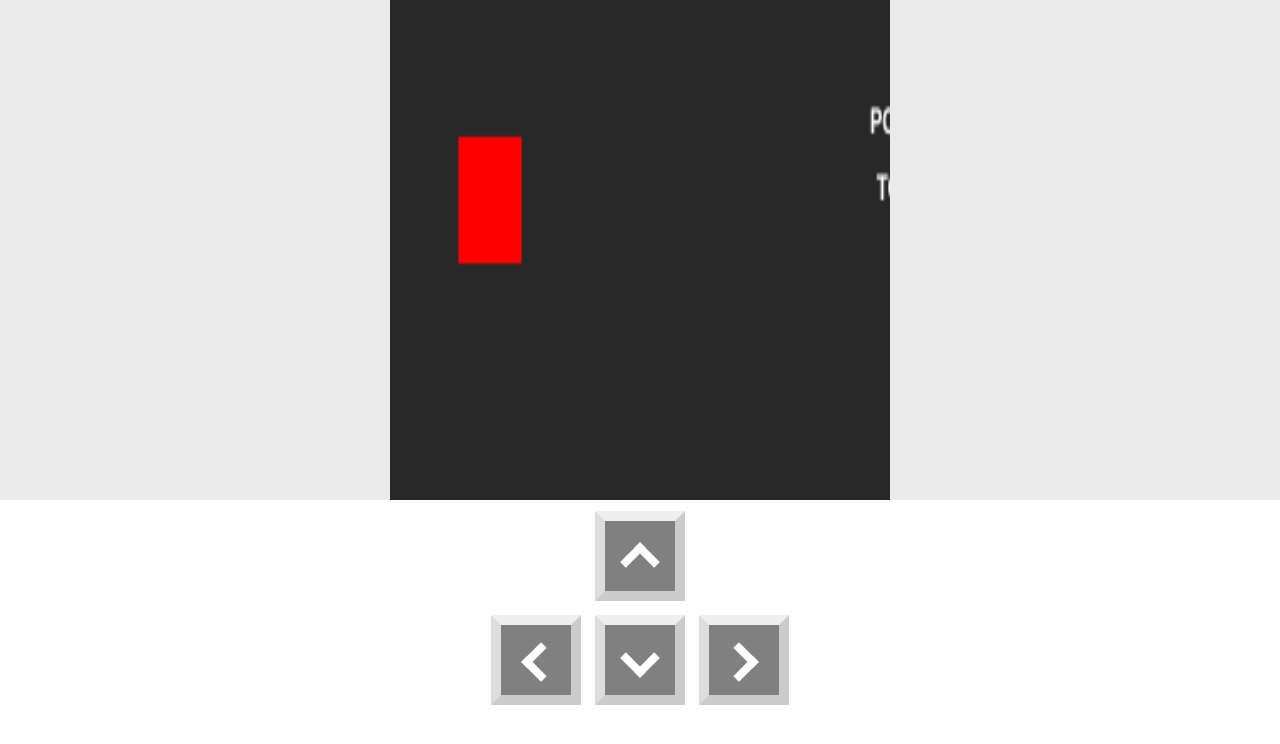
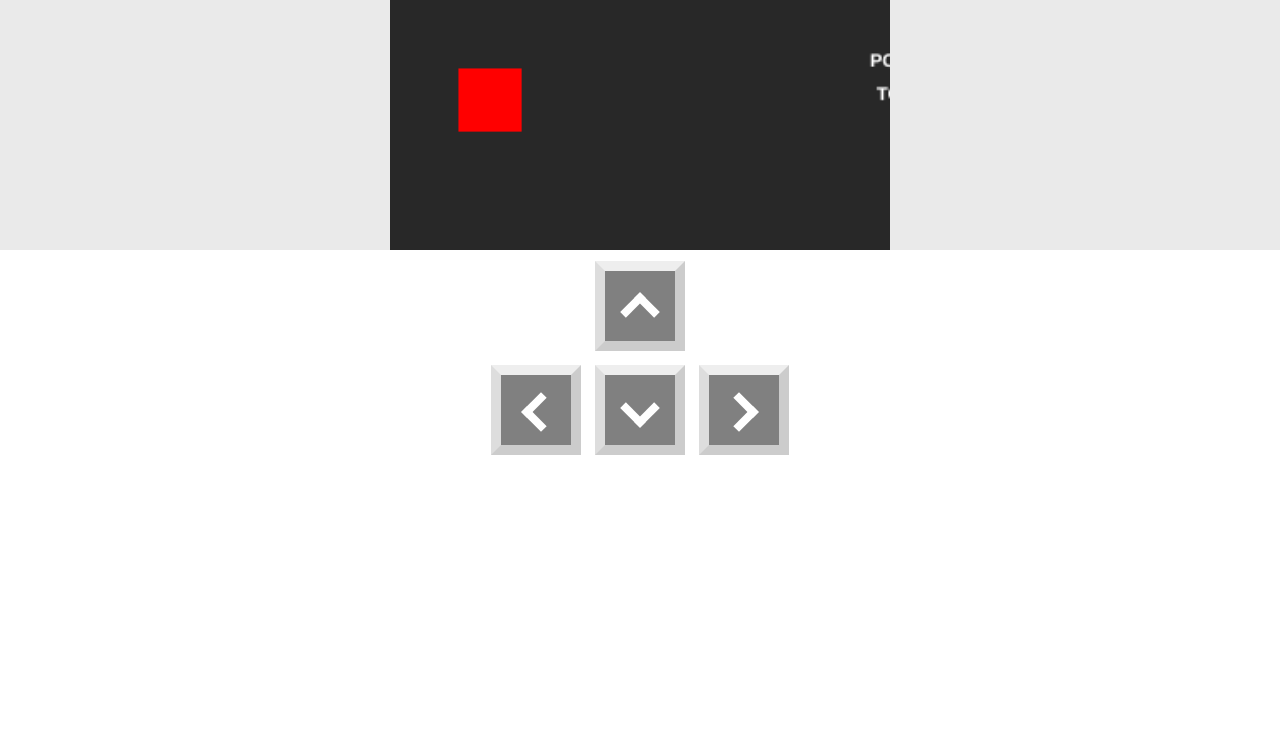
Before and after one commit to luffyelbrabo/Sanke, a plain HTML site: page index.html in a window 1280 px wide. Drawn offline with Linux system fonts and the light colour scheme.

Commit message:
Update index.html

```diff
--- a/index.html
+++ b/index.html
@@ -9,7 +9,7 @@
 </head>
 <body>
 	<div id="game-container">
-		<canvas id="gc" class="game-canvas" style="width: 80vw; height: 80vh;"></canvas>
+		<canvas id="gc" class="game-canvas" style="width: 80%; height: 80%;"></canvas>
 	</div>
 	<div class="keys">
 	  <a class="up arr" onclick="Snake.action('up')">
```
